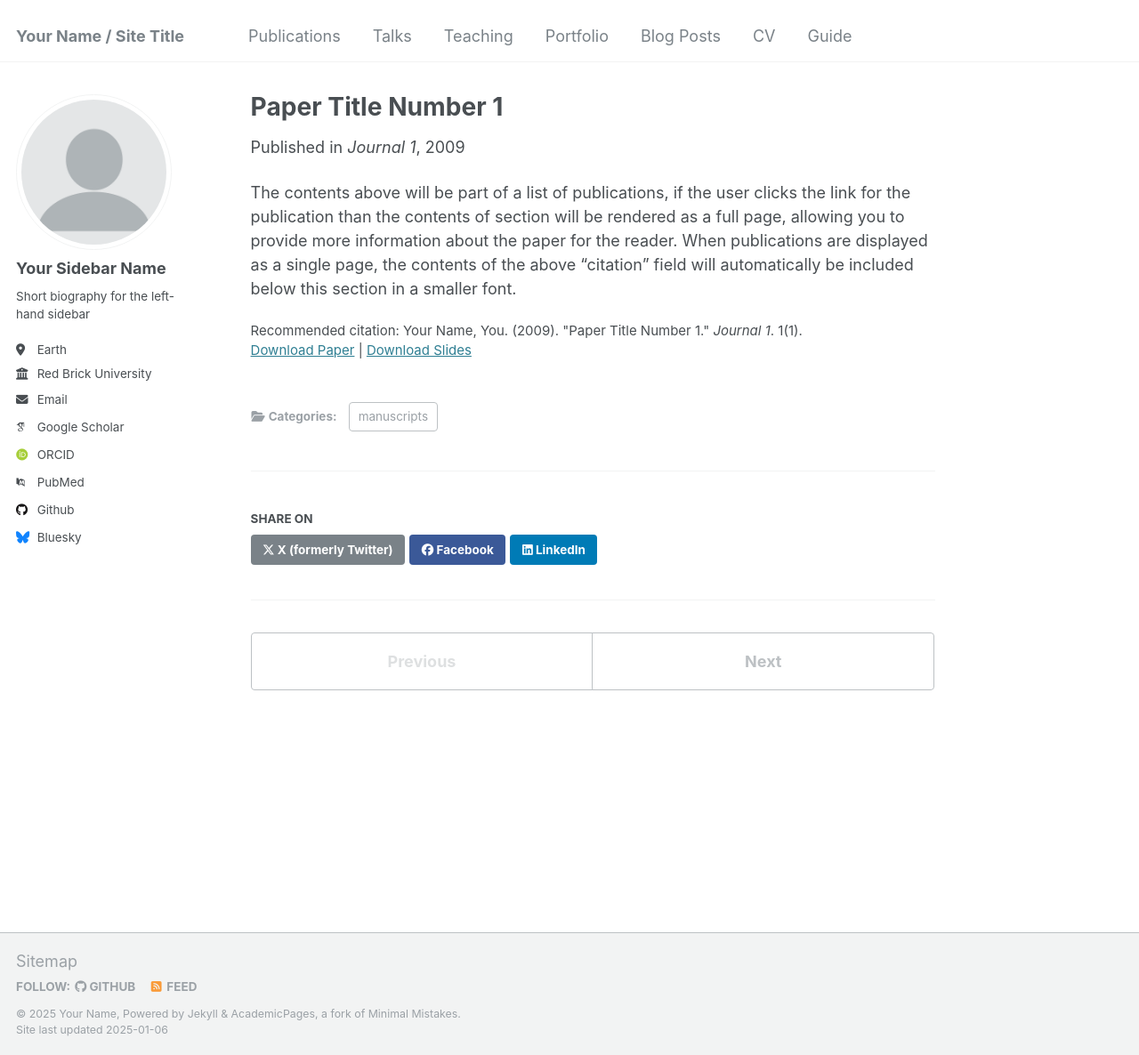
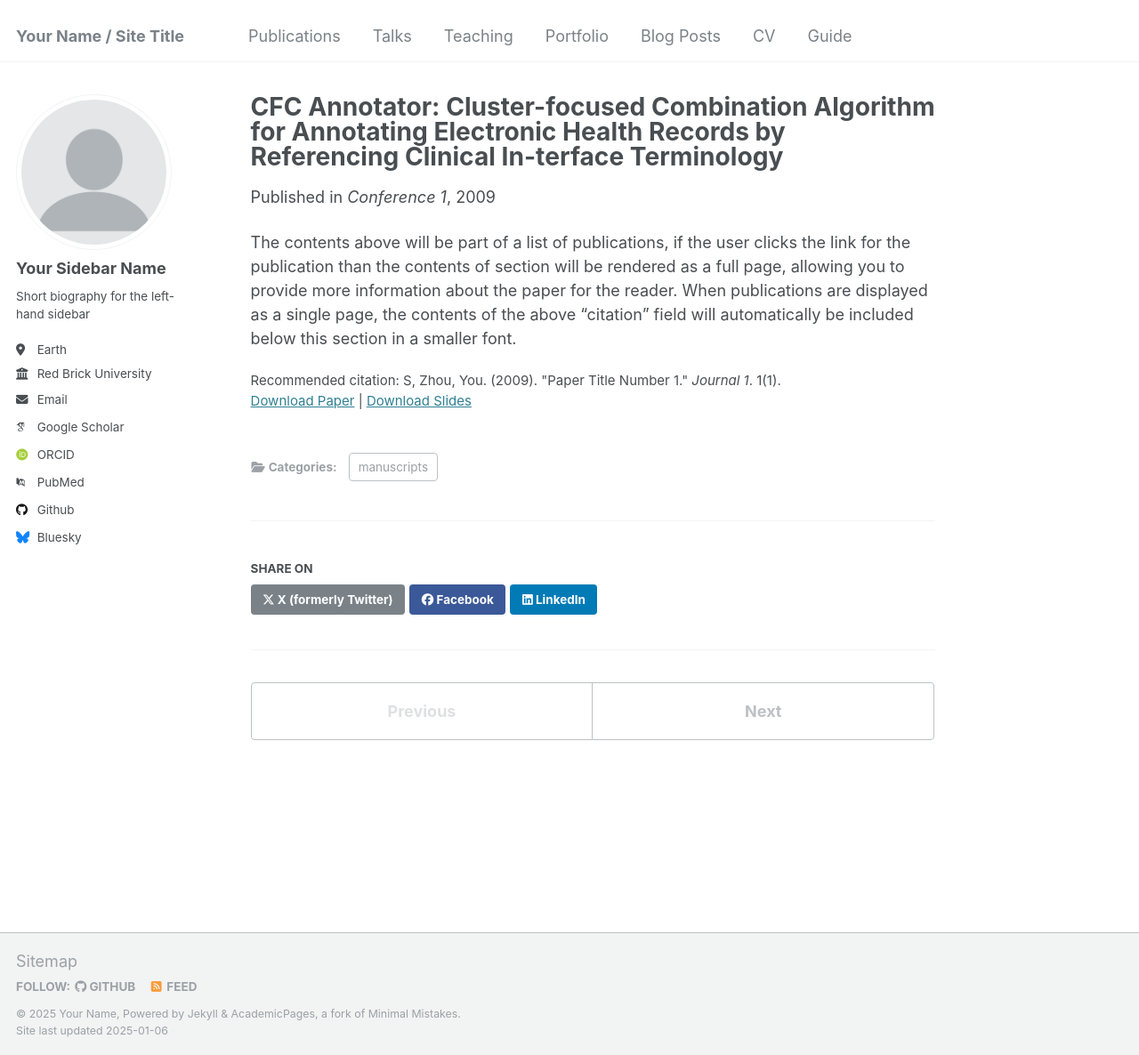
Before and after one commit to ericaSS/eri_ss_page.github.io, a Jekyll site: the page built from _publications/2009-10-01-paper-title-number-1.md, in a window 1280 px wide and 1186 px high. Shown: the whole window at 89% size. Built offline with Jekyll 4.4.1, drawn with Linux system fonts in a browser that asks for light colours; some web fonts are replaced.

Commit message:
Update 2009-10-01-paper-title-number-1.md

```diff
--- a/_publications/2009-10-01-paper-title-number-1.md
+++ b/_publications/2009-10-01-paper-title-number-1.md
@@ -1,14 +1,14 @@
 ---
-title: "Paper Title Number 1"
+title: "CFC Annotator: Cluster-focused Combination Algorithm for Annotating Electronic Health Records by Referencing Clinical In-terface Terminology"
 collection: publications
 category: manuscripts
 permalink: /publication/2009-10-01-paper-title-number-1
 excerpt: 'This paper is about the number 1. The number 2 is left for future work.'
 date: 2009-10-01
-venue: 'Journal 1'
+venue: 'Conference 1'
 slidesurl: 'http://academicpages.github.io/files/slides1.pdf'
 paperurl: 'http://academicpages.github.io/files/paper1.pdf'
-citation: 'Your Name, You. (2009). &quot;Paper Title Number 1.&quot; <i>Journal 1</i>. 1(1).'
+citation: 'S, Zhou, You. (2009). &quot;Paper Title Number 1.&quot; <i>Journal 1</i>. 1(1).'
 ---
 
 The contents above will be part of a list of publications, if the user clicks the link for the publication than the contents of section will be rendered as a full page, allowing you to provide more information about the paper for the reader. When publications are displayed as a single page, the contents of the above "citation" field will automatically be included below this section in a smaller font.
```
